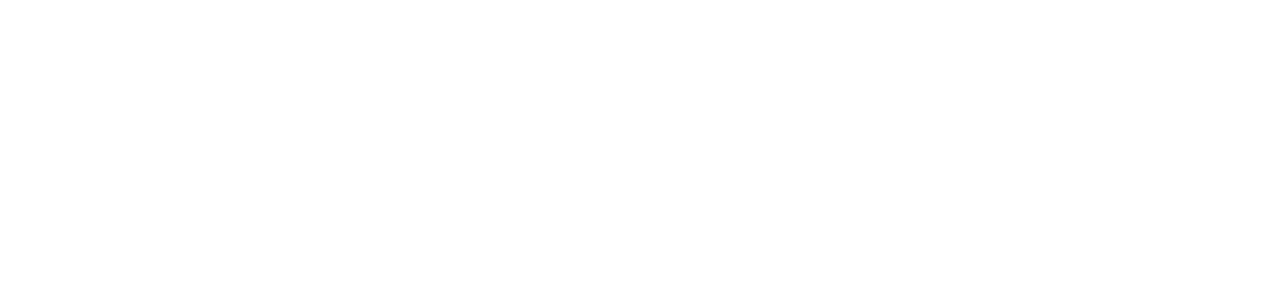
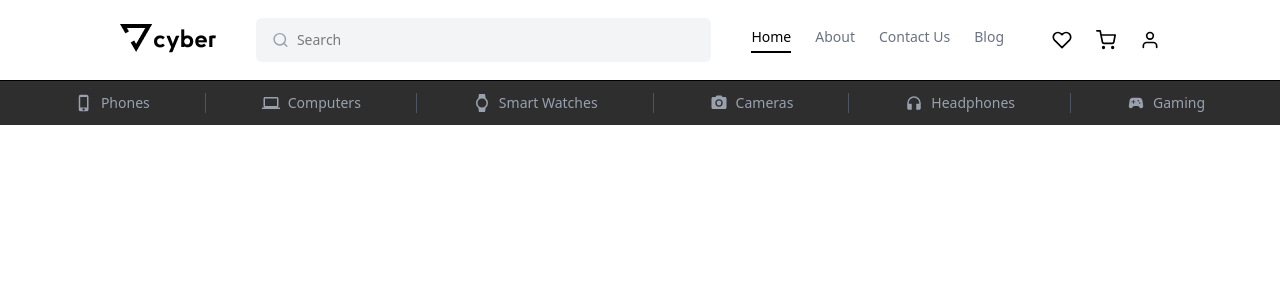
Before and after one commit to Tuongkobietcode/CyberShop, a React (Vite) app in the folder apps/user/: page / in a window 1280 px wide. Shown: the top 300 px of the page. Built offline with nearby package versions, Linux system fonts and the light colour scheme.

Commit message:
Build Header cho web

```diff
--- a/apps/user/package.json
+++ b/apps/user/package.json
@@ -13,6 +13,7 @@
     "@tailwindcss/vite": "^4.1.18",
     "react": "^19.2.0",
     "react-dom": "^19.2.0",
+    "react-icons": "^5.5.0",
     "react-router-dom": "^7.13.0",
     "tailwindcss": "^4.1.18"
   },
--- a/apps/user/src/components/layout/Header.tsx
+++ b/apps/user/src/components/layout/Header.tsx
@@ -0,0 +1,108 @@
+import React from "react";
+import { NavLink } from "react-router-dom";
+import { FiSearch, FiHeart, FiShoppingCart, FiUser } from "react-icons/fi";
+import {
+  MdPhoneIphone,
+  MdComputer,
+  MdWatch,
+  MdCameraAlt,
+  MdHeadphones,
+  MdSportsEsports,
+} from "react-icons/md";
+import logo from "../../assets/images/Logo.png";
+
+const Header = () => {
+  return (
+    <header className="w-full">
+      {/* =w= TOP HEADER =w= */}
+      <div className="bg-white border-b">
+        <div className="max-w-full h-[80px] flex items-center gap-10 px-30">
+          {/* LOGO */}
+          <NavLink to="/">
+            <img src={logo} alt="logo" />
+          </NavLink>
+
+          {/* SEARCH */}
+          <div className="flex items-center bg-gray-100 rounded-md px-4 h-11 flex-1">
+            <FiSearch className="text-gray-400 text-lg mr-2" />
+            <input
+              type="text"
+              placeholder="Search"
+              className="bg-transparent outline-none w-full text-sm"
+            />
+          </div>
+
+          {/* RIGHT MENU */}
+          <div className="flex items-center gap-12">
+            {/* NAV */}
+            <nav className="flex gap-6 text-sm">
+              {[
+                { to: "/", label: "Home" },
+                { to: "/about", label: "About" },
+                { to: "/contact", label: "Contact Us" },
+                { to: "/blog", label: "Blog" },
+              ].map((item) => (
+                <NavLink
+                  to={item.to}
+                  className={({ isActive }) =>
+                    isActive
+                      ? "text-black font-medium border-b-2 border-black pb-1"
+                      : "text-gray-500 hover:text-black"
+                  }
+                >
+                  {item.label}
+                </NavLink>
+              ))}
+            </nav>
+
+            {/* ICONS */}
+            <div className="flex items-center gap-6 text-xl">
+              <NavLink to="/wishlist">
+                <FiHeart />
+              </NavLink>
+              <NavLink to="/cart">
+                <FiShoppingCart />
+              </NavLink>
+              <NavLink to="/login">
+                <FiUser />
+              </NavLink>
+            </div>
+          </div>
+        </div>
+      </div>
+
+      {/* =w= BOTTOM HEADER =w= */}
+      <div className="bg-[#2E2E2E]">
+        <div className="max-w-full h-11 flex items-center justify-center">
+          <div className="flex items-center text-sm text-gray-400">
+            {[
+              { to: "/phones", label: "Phones", icon: <MdPhoneIphone /> },
+              { to: "/computers", label: "Computers", icon: <MdComputer /> },
+              { to: "/watches", label: "Smart Watches", icon: <MdWatch /> },
+              { to: "/cameras", label: "Cameras", icon: <MdCameraAlt /> },
+              {
+                to: "/headphones",
+                label: "Headphones",
+                icon: <MdHeadphones />,
+              },
+              { to: "/gaming", label: "Gaming", icon: <MdSportsEsports /> },
+            ].map((item) => (
+              <NavLink
+                to={item.to}
+                className="relative flex items-center gap-2 px-14 hover:text-white
+                     after:absolute after:right-0 after:top-1/2
+                     after:-translate-y-1/2 after:h-5 after:w-px
+                     after:bg-gray-600 last:after:hidden"
+              >
+                <span className="text-lg">{item.icon}</span>
+                {item.label}
+              </NavLink>
+            ))}
+          </div>
+        </div>
+      </div>
+    </header>
+  );
+};
+
+export default Header;
--- a/apps/user/src/main.tsx
+++ b/apps/user/src/main.tsx
@@ -1,9 +1,10 @@
-import { StrictMode } from 'react'
-import { createRoot } from 'react-dom/client'
-import './index.css'
+import { createRoot } from "react-dom/client";
+import "./index.css";
+import Header from "./components/layout/Header";
+import { BrowserRouter } from "react-router-dom";
 
-createRoot(document.getElementById('root')!).render(
-  <StrictMode>
-
-  </StrictMode>,
-)
+createRoot(document.getElementById("root")!).render(
+  <BrowserRouter>
+    <Header />
+  </BrowserRouter>,
+);
```
Also changed, not shown: apps/user/src/assets/images/Logo.png (added).
